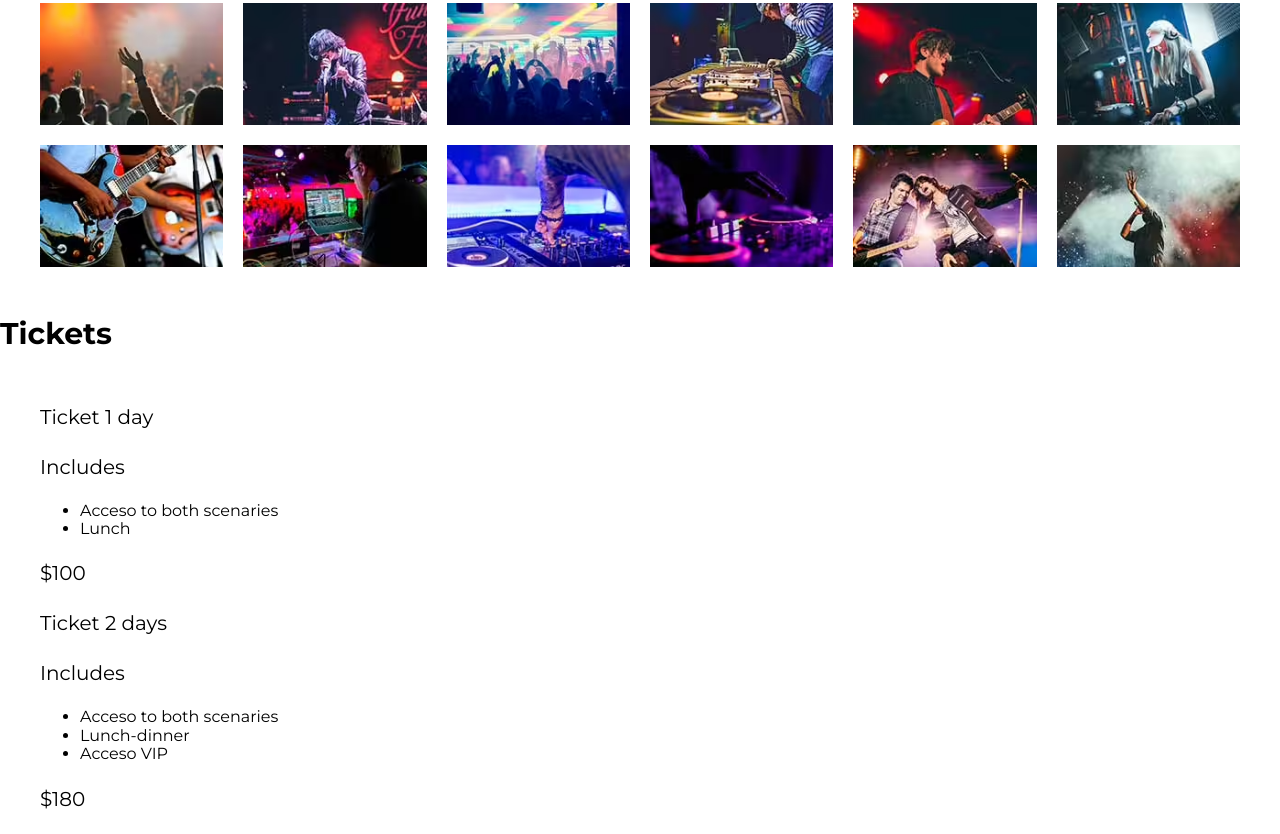
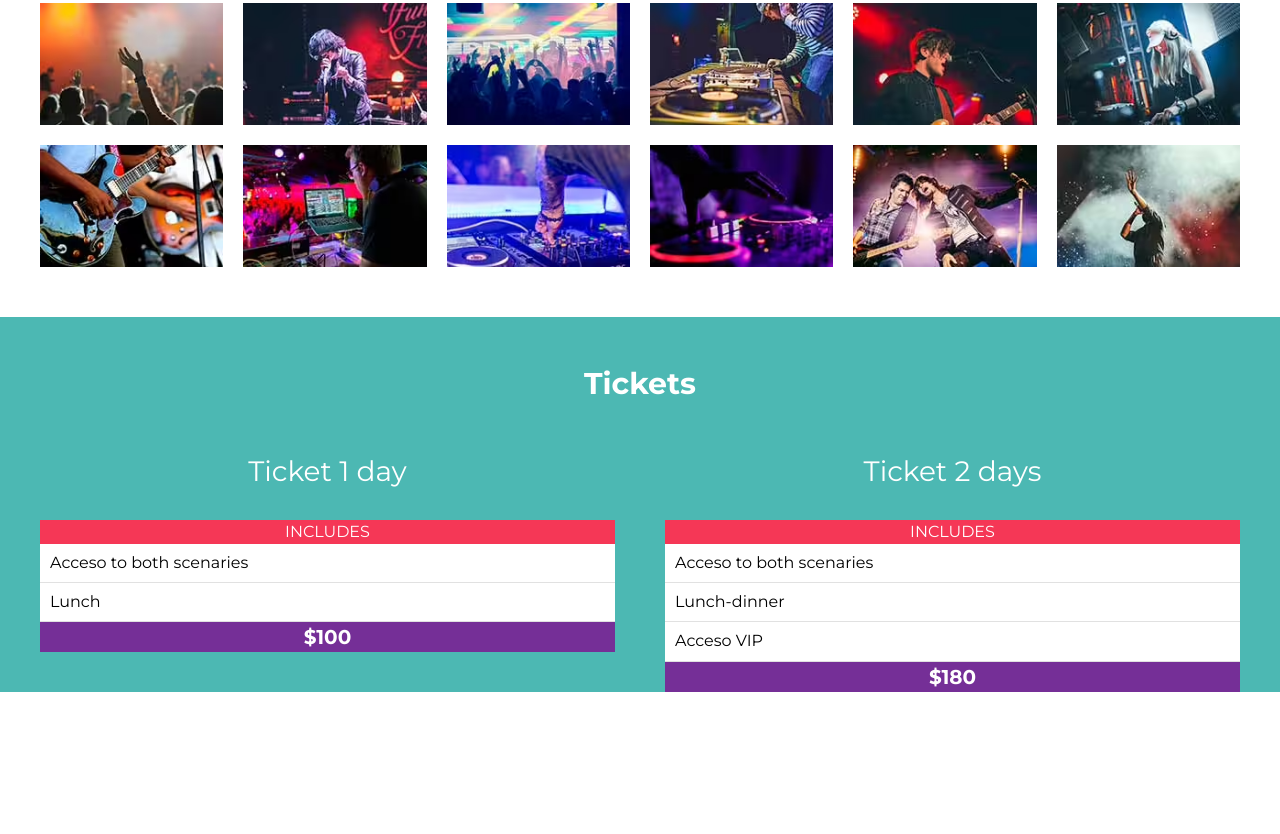
Before and after one commit to NancyMile/musi, a website: page index.html in a window 1280 px wide. Shown: the part 2879-3713 px from the top of the page. After the commit the page ends 3571 px from the top, so only its background shows below. Drawn offline with Linux system fonts and the light colour scheme.

Commit message:
styles applied to tickets section

```diff
--- a/index.html
+++ b/index.html
@@ -131,7 +131,7 @@
       <h3>Tickets</h3>
       <div class="container container-tickets">
         <div class="basic ticket">
-          <p>Ticket 1 day</p>
+          <p class="ticket-name">Ticket 1 day</p>
           <header class="ticket-header">
             <p>Includes</p>
           </header>
@@ -141,12 +141,12 @@
               <li>Lunch</li>
             </ul>
           </div>
-          <footer class="icket-footer">
+          <footer class="ticket-footer">
             <p>$100</p>
           </footer>
         </div>
         <div class="premiun ticket">
-          <p>Ticket 2 days</p>
+          <p class="ticket-name" >Ticket 2 days</p>
           <header class="ticket-header">
             <p>Includes</p>
           </header>
@@ -157,7 +157,7 @@
               <li>Acceso VIP</li>
             </ul>
           </div>
-          <footer class="icket-footer">
+          <footer class="ticket-footer">
             <p>$180</p>
           </footer>
         </div>
--- a/src/scss/layout/_index.scss
+++ b/src/scss/layout/_index.scss
@@ -3,3 +3,4 @@
 @forward 'festival';
 @forward 'lineup';
 @forward 'gallery';
+@forward 'tickets'
--- /dev/null
+++ b/src/scss/layout/_tickets.scss
@@ -0,0 +1,59 @@
+@use 'base/variables' as v;
+@use 'base/mixin' as m;
+
+.tickets{
+    padding-top: 5rem;
+    background-color: v.$green;
+    h3 {
+        text-align: center;
+        color: v.$white;
+        margin-bottom:  2rem
+    }
+    .container-tickets{
+        @include m.tablet {
+            @include m.grid(2,5rem);
+        }
+    }
+}
+
+.ticket {
+
+    .ticket-name {
+        text-align: center;
+        font-size: 2.8rem;
+        color: v.$white;
+    }
+    &-header,
+    &-footer {
+        p{
+            text-align: center;
+            color: v.$white;
+            margin: 0;
+        }
+    }
+
+    .ticket-header{
+        background-color: v.$pink;
+        p {
+            text-transform: uppercase;
+            font-size: 1.6rem;
+        }
+    }
+
+    .ticket-body{
+        background-color: v.$white;
+        ul{
+            @include m.reset-list;
+            li,:nth-child(odd){
+                background-color: v.$white;
+                padding: 1rem;
+                border-bottom: 1px solid #e1e1e1;
+            }
+        }
+    }
+    .ticket-footer{
+        background-color: v.$purple;
+        font-size: 2.4rem;
+        font-weight: 700;
+    }
+}
```
Also changed, not shown: build/css/app.css.
